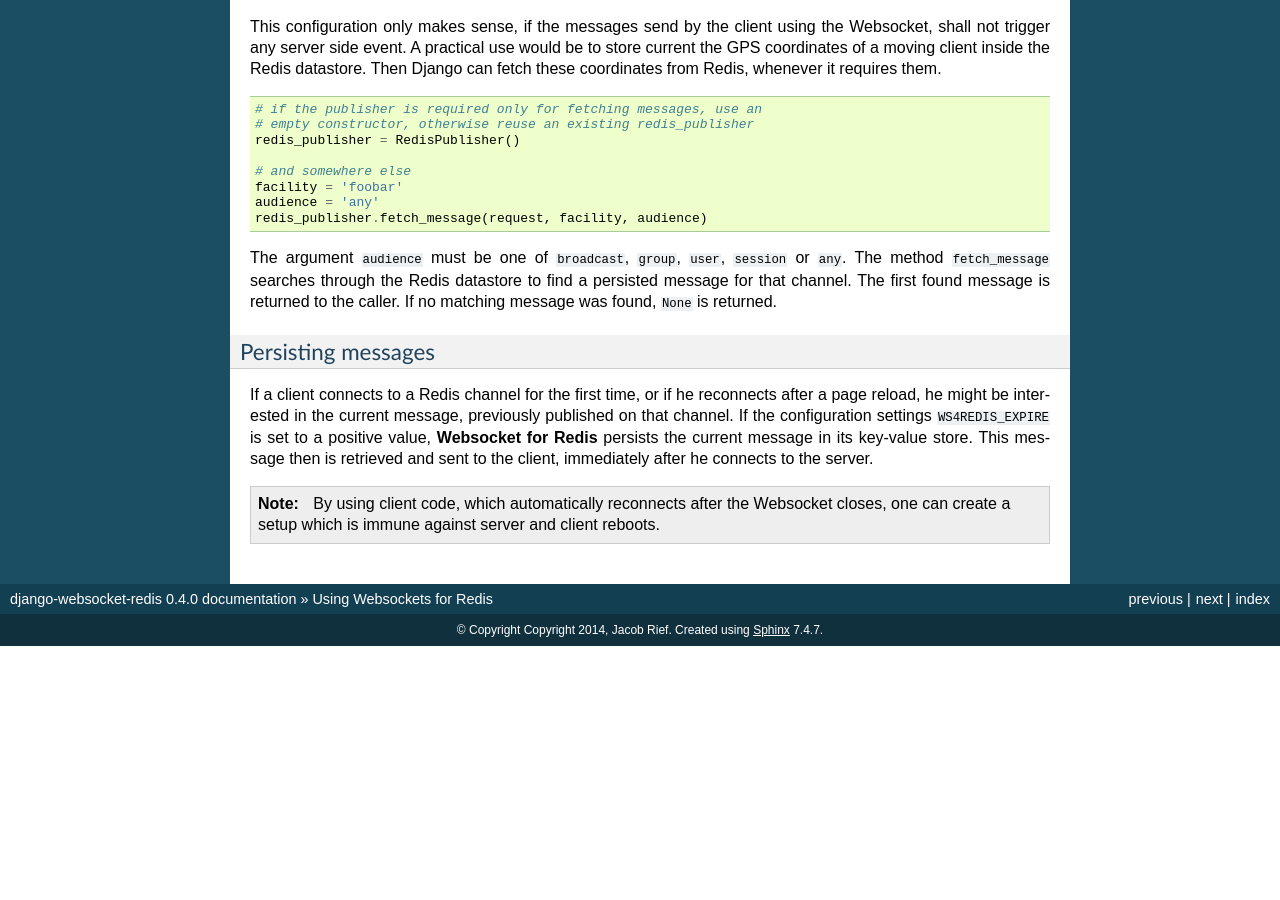
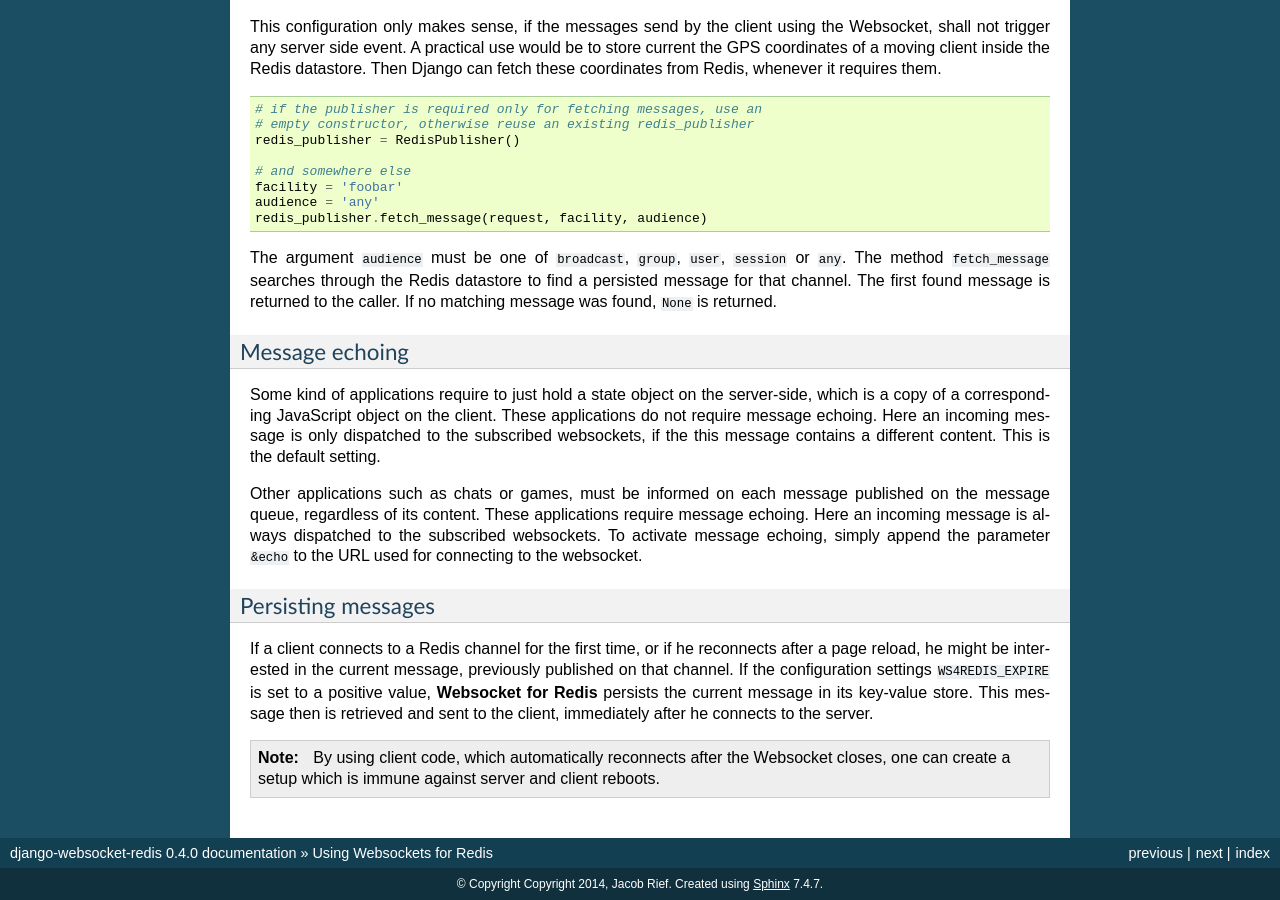
Before and after one commit to jrief/django-websocket-redis, a Sphinx documentation site: the page built from docs/usage.rst, in a window 1280 px wide and 900 px high, scrolled down 3251 px. Built offline with Sphinx 7.4.7, drawn with Linux system fonts in a browser that asks for light colours; before the commit the page ends 3897 px from its top, so only the background shows below that; some of the changed text lies outside the part shown.

Commit message:
Adopted docs for message echoing

```diff
--- a/docs/usage.rst
+++ b/docs/usage.rst
@@ -25,7 +25,7 @@ A minimal client in pure JavaScript
 
 .. code-block:: javascript
 
-	var ws = new WebSocket('ws://www.example.com/ws/foobar?subscribe-broadcast&publish-broadcast');
+	var ws = new WebSocket('ws://www.example.com/ws/foobar?subscribe-broadcast&publish-broadcast&echo');
 	ws.onopen = function() {
 	    console.log("websocket connected");
 	};
@@ -59,7 +59,7 @@ and access the Websocket code:
 
 	jQuery(document).ready(function($) {
 	    var ws4redis = WS4Redis({
-	        uri: '{{ WEBSOCKET_URI }}foobar?subscribe-broadcast&publish-broadcast',
+	        uri: '{{ WEBSOCKET_URI }}foobar?subscribe-broadcast&publish-broadcast&echo',
 	        receive_message: receiveMessage,
 	        heartbeat_msg: {{ WS4REDIS_HEARTBEAT }}
 	    });
@@ -217,6 +217,17 @@ The argument ``audience`` must be one of ``broadcast``, ``group``, ``user``, ``s
 message for that channel. The first found message is returned to the caller. If no matching message
 was found, ``None`` is returned.
 
+Message echoing
+---------------
+Some kind of applications require to just hold a state object on the server-side, which is a copy
+of a corresponding JavaScript object on the client. These applications do not require message
+echoing. Here an incoming message is only dispatched to the subscribed websockets, if the this
+message contains a different content. This is the default setting.
+
+Other applications such as chats or games, must be informed on each message published
+on the message queue, regardless of its content. These applications require message echoing.
+Here an incoming message is always dispatched to the subscribed websockets. To activate message
+echoing, simply append the parameter ``&echo`` to the URL used for connecting to the websocket.
 
 Persisting messages
 -------------------
```
